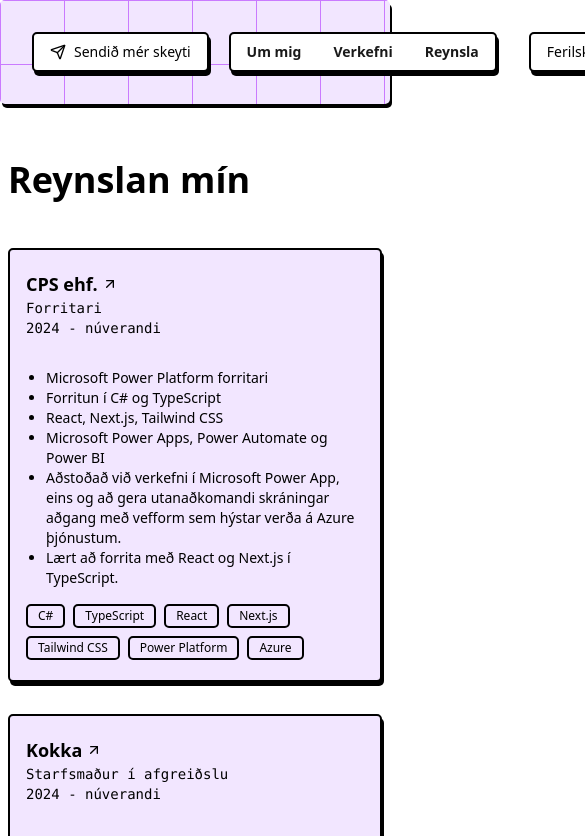
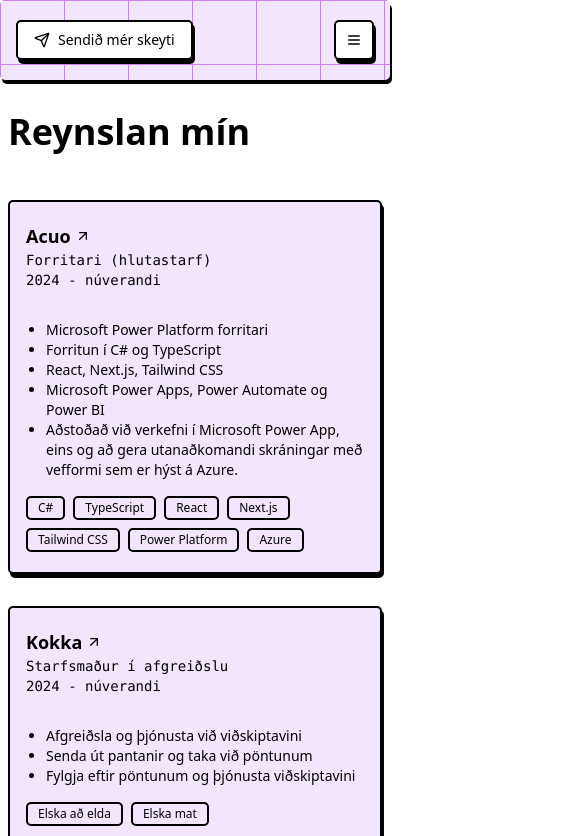
Before and after one commit to Eysteinn-Orn/portfolio, a Next.js app: page /experience in a window 390 px wide. Shown: the top 836 px of the page, 585 px wide, since content can reach past the window. Built offline with nearby package versions, Linux system fonts and the light colour scheme.

Commit message:
feat: update experience details and enhance navbar for mobile responsiveness

```diff
--- a/src/app/experience/page.tsx
+++ b/src/app/experience/page.tsx
@@ -2,8 +2,8 @@
 
 const experiences = [
   {
-    role: "Forritari",
-    company: "CPS ehf.",
+    role: "Forritari (hlutastarf)",
+    company: "Acuo",
     link: "https://acuo.is/",
     year: "2024 - núverandi",
     responsibility: [
@@ -11,8 +11,7 @@
       "Forritun í C# og TypeScript",
       "React, Next.js, Tailwind CSS",
       "Microsoft Power Apps, Power Automate og Power BI",
-      "Aðstoðað við verkefni í Microsoft Power App, eins og að gera utanaðkomandi skráningar aðgang með vefform sem hýstar verða á Azure þjónustum.",
-      "Lært að forrita með React og Next.js í TypeScript.",
+      "Aðstoðað við verkefni í Microsoft Power App, eins og að gera utanaðkomandi skráningar með vefformi sem er hýst á Azure."
     ],
     techstacks: [
       "C#",
--- a/src/components/navbar.tsx
+++ b/src/components/navbar.tsx
@@ -1,42 +1,72 @@
+"use client";
 import Link from "next/link";
 import { Button } from "@/components/ui/button";
-import { Send } from "lucide-react";
+import { Send, Menu } from "lucide-react"; // Import Menu icon
+import { useState } from "react"; // Import useState
+import { cn } from "@/lib/utils"; // Assuming you have a cn utility from shadcn/ui
 
 // TODO@Eysteinn-Orn: Fix the navbar on mobile devices
 export default function Navbar() {
+  const [isMobileMenuOpen, setIsMobileMenuOpen] = useState(false);
+
+  const toggleMobileMenu = () => {
+    setIsMobileMenuOpen(!isMobileMenuOpen);
+  };
+
   return (
-    <div className="z-20 flex justify-between gap-5 py-8 mb-12 bg-background-grid px-8 shadow-shadow rounded-base backdrop-blur-sm sticky top-0">
-      <a href="mailto:eysi@live.com">
+    <div className="z-20 flex flex-wrap md:flex-nowrap justify-between items-center gap-5 py-5 mb-6 sm:py-8 sm:mb-12 bg-background-grid px-4 sm:px-8 shadow-shadow rounded-base sticky top-0">
+      <a href="mailto:eysi@live.com" className="flex-shrink-0">
         <Button
           className="cursor-pointer inline-flex items-center text-primary justify-center whitespace-nowrap rounded-base text-sm transition-all focus-visible:outline-none focus-visible:ring-2 focus-visible:ring-slate-950 focus-visible:ring-offset-2 disabled:pointer-events-none disabled:opacity-50 px-4 py-2"
-            variant="neutral">
-              <Send />
-            Sendið mér skeyti
+          variant="neutral"
+        >
+          <Send className="h-6 w-6"/> {/* Keep icon, conditionally show text */}
+          <span className="inline">Sendið mér skeyti</span>
         </Button>
       </a>
 
-        <nav className="flex items-center justify-end gap-8">
+      {/* Hamburger Menu Button - Visible only on small screens */}
+      <div className="md:hidden">
+        <Button onClick={toggleMobileMenu} variant="neutral" size="icon" aria-label="Toggle menu">
+          <Menu className="h-6 w-6" />
+        </Button>
+      </div>
 
-            <div className="font-semibold text-nowrap text-sm h-10 px-4 py-2 flex items-center gap-8 bg-secondary-background text-foreground border-2 shadow-shadow border-border rounded-base">
-              <Link href="/about" className="text-foreground/90 hover:text-main transition-colors duration-150 ease-in-out">
+      {/* Navigation Links - Hidden on small screens, shown in mobile menu or on larger screens */}
+      <nav
+        className={cn(
+          "w-full md:w-auto md:flex items-center justify-end gap-4 md:gap-8", // Base classes for medium and up
+          {
+            // Classes for mobile menu when open
+            "absolute top-full right-0 w-1/2 rounded-base p-4 flex flex-col items-stretch gap-4": isMobileMenuOpen,
+            // Hidden on mobile by default if not open
+            "hidden": !isMobileMenuOpen,
+          }
+        )}
+      >
+        <div className={cn(
+          "font-semibold text-sm flex flex-col md:flex-row items-stretch md:items-center gap-4 md:gap-8 md:bg-secondary-background md:text-foreground md:border-2 md:shadow-shadow md:border-border md:rounded-base md:h-10 md:px-4 md:py-2",
+          {
+            "bg-secondary-background text-foreground border-2 shadow-shadow border-border rounded-base p-4 w-full": isMobileMenuOpen, // Styling for items within open mobile menu
+            "md:text-nowrap": !isMobileMenuOpen // Apply text-nowrap only on desktop
+          }
+        )}>
+          <Link href="/about" className="text-foreground/90 hover:text-main transition-colors duration-150 ease-in-out py-2 md:py-0 text-center md:text-left" onClick={() => isMobileMenuOpen && toggleMobileMenu()}>
             Um mig
           </Link>
-
-              <Link href="/projects" className="text-foreground/90 hover:text-main transition-colors duration-150 ease-in-out">
+          <Link href="/projects" className="text-foreground/90 hover:text-main transition-colors duration-150 ease-in-out py-2 md:py-0 text-center md:text-left" onClick={() => isMobileMenuOpen && toggleMobileMenu()}>
             Verkefni
           </Link>
-
-              <Link href="/experience" className="text-foreground/90 hover:text-main transition-colors duration-150 ease-in-out">
+          <Link href="/experience" className="text-foreground/90 hover:text-main transition-colors duration-150 ease-in-out py-2 md:py-0 text-center md:text-left" onClick={() => isMobileMenuOpen && toggleMobileMenu()}>
             Reynsla
           </Link>
         </div>
-            <Button className="cursor-pointer" variant="neutral">
-                <a href="/resume-eysteinn.pdf" download>
+        <Button className="cursor-pointer w-full md:w-auto" variant="neutral" asChild>
+          <a href="/resume-eysteinn.pdf" download onClick={() => isMobileMenuOpen && toggleMobileMenu()}>
             Ferilskrá
           </a>
         </Button>
       </nav>
-
     </div>
   );
 }
```
Lines whose indentation alone changed are shown as unchanged.
